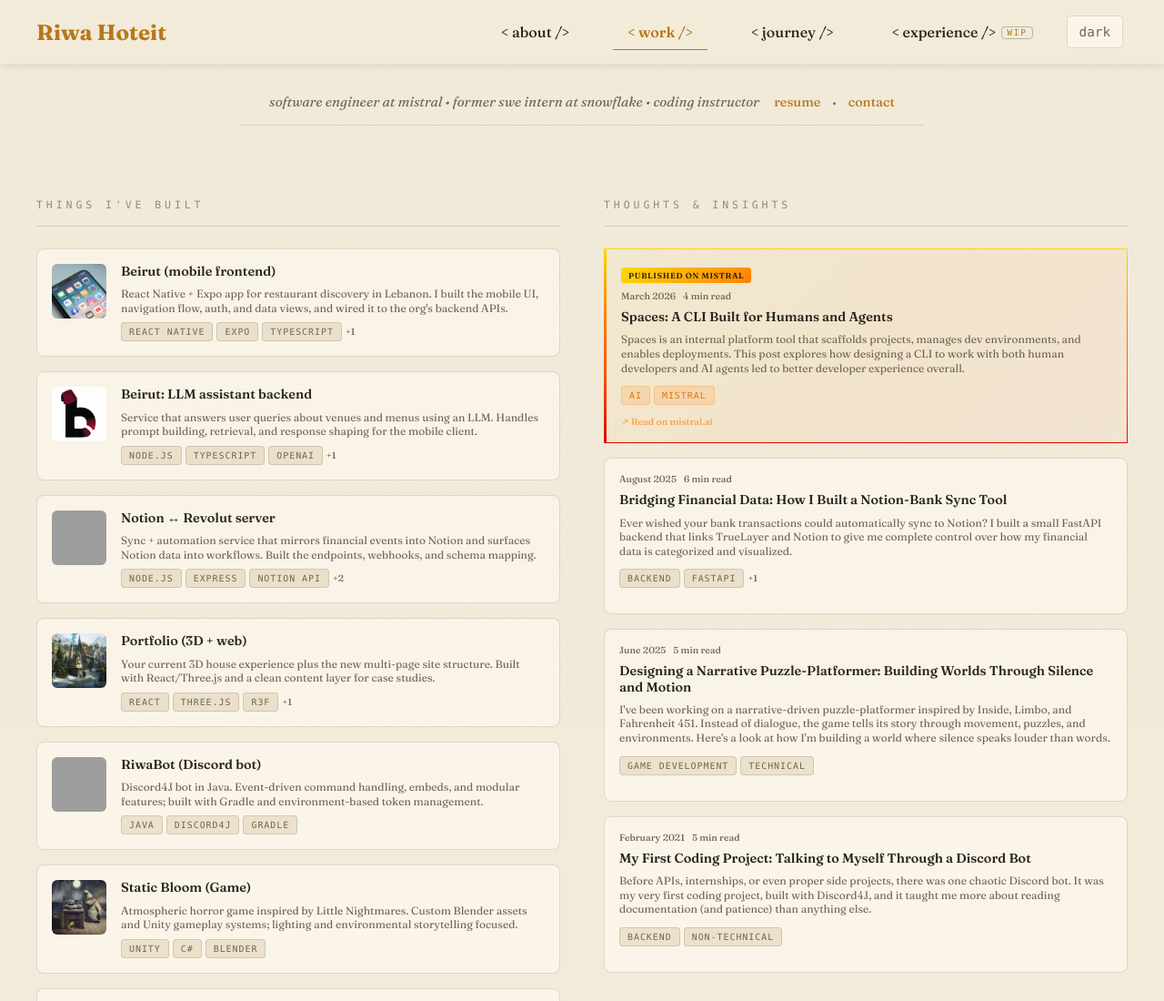
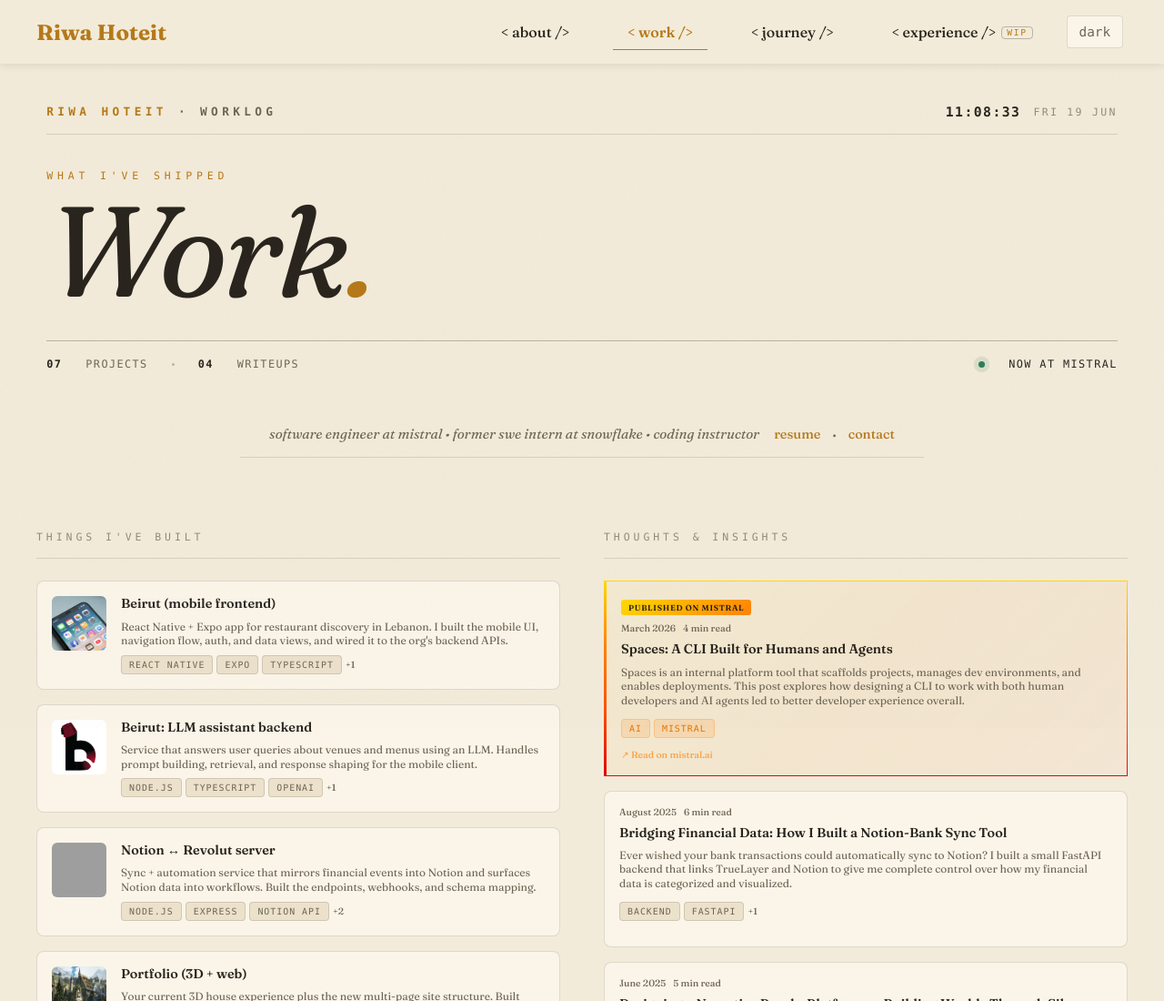
Before and after one commit to riwaht/portfolio-2.0, an Astro site: page /projects in a window 1280 px wide. Shown: the top 1100 px of the page at 91% size. Built offline with nearby package versions, Linux system fonts and the light colour scheme; Astro itself is replaced by a stand-in of ours; grey boxes are pictures that could not be loaded; a web font is replaced by a local one.

Commit message:
feat(work): commanding masthead (Work. + live system line + project/writeup stats)
Replace the thin meta header with the shared PageMasthead so /work opens with the
same gravity as /journey: RIWA HOTEIT · WORKLOG system line + live clock, a big
Fraunces "Work." display, and 07 Projects · 04 Writeups · live "Now at Mistral".
The resume/contact line stays beneath; the two columns are unchanged.

Co-Authored-By: Claude Opus 4.7 <noreply@anthropic.com>

```diff
--- a/src/Components/ProjectsAndBlog.jsx
+++ b/src/Components/ProjectsAndBlog.jsx
@@ -1,6 +1,8 @@
 import React from 'react';
 import Navbar from './Navbar';
 import Footer from './Footer';
+import PageMasthead from './PageMasthead';
+import { pad2 } from '../Utils/ui';
 import '../styles.css';
 
 function ProjectsAndBlog() {
@@ -252,6 +254,18 @@ function ProjectsAndBlog() {
         <div className="page-container">
             <Navbar />
 
+            {/* Worklog masthead */}
+            <PageMasthead
+                section="WORKLOG"
+                eyebrow="What I've shipped"
+                title="Work"
+                stats={[
+                    { value: pad2(projects.length), label: 'Projects' },
+                    { value: pad2(blogPosts.length), label: 'Writeups' },
+                ]}
+                live="Now at Mistral"
+            />
+
             {/* Professional Experience Header */}
             <div className="professional-experience-compact">
                 <p>software engineer at mistral • former swe intern at snowflake • coding instructor</p>
```
